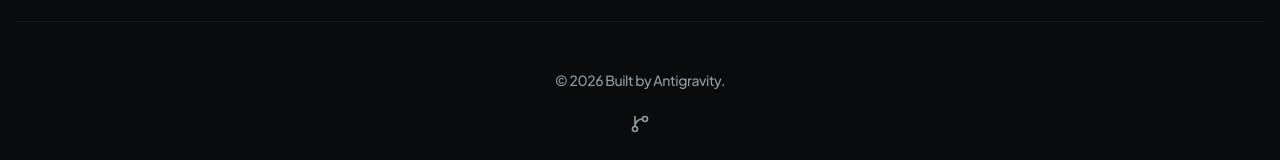
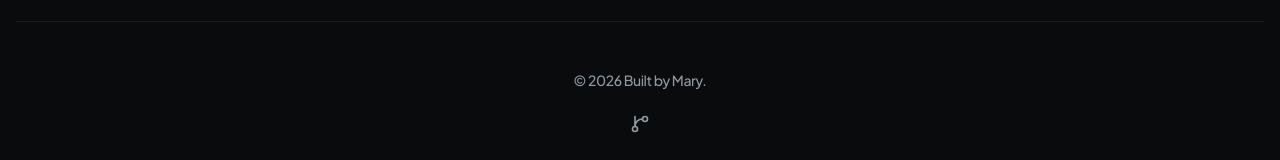
Before and after one commit to maryojo/shadcn-waitlist, a Next.js app: page / in a window 1280 px wide. Shown: the part 3367-3527 px from the top of the page. Built offline with nearby package versions, Linux system fonts and the light colour scheme.

Commit message:
minor updates

```diff
--- a/src/app/page.tsx
+++ b/src/app/page.tsx
@@ -267,7 +267,7 @@ export default function Home() {
           </div>
           <div className="pt-12 border-t border-muted-foreground/10 flex flex-col sm:row justify-between items-center gap-6">
             <p className="text-sm text-muted-foreground font-medium">
-              &copy; {new Date().getFullYear()} Built by Antigravity.
+              &copy; {new Date().getFullYear()} Built by Mary.
             </p>
             <div className="flex items-center space-x-8">
               <a href="#" className="text-muted-foreground hover:text-primary transition-colors"><GitBranch className="w-5 h-5" /></a>
--- a/src/components/navbar.tsx
+++ b/src/components/navbar.tsx
@@ -30,7 +30,7 @@ export function Navbar() {
           <a href="https://github.com" target="_blank" rel="noreferrer" className="text-sm font-medium hover:text-primary transition-colors">
             <GitBranch className="w-4 h-4" />
           </a>
-          <Button size="sm" className="rounded-full px-5">
+          <Button size="sm" className="rounded-full px-5" >
             Get Started
           </Button>
         </div>
```
